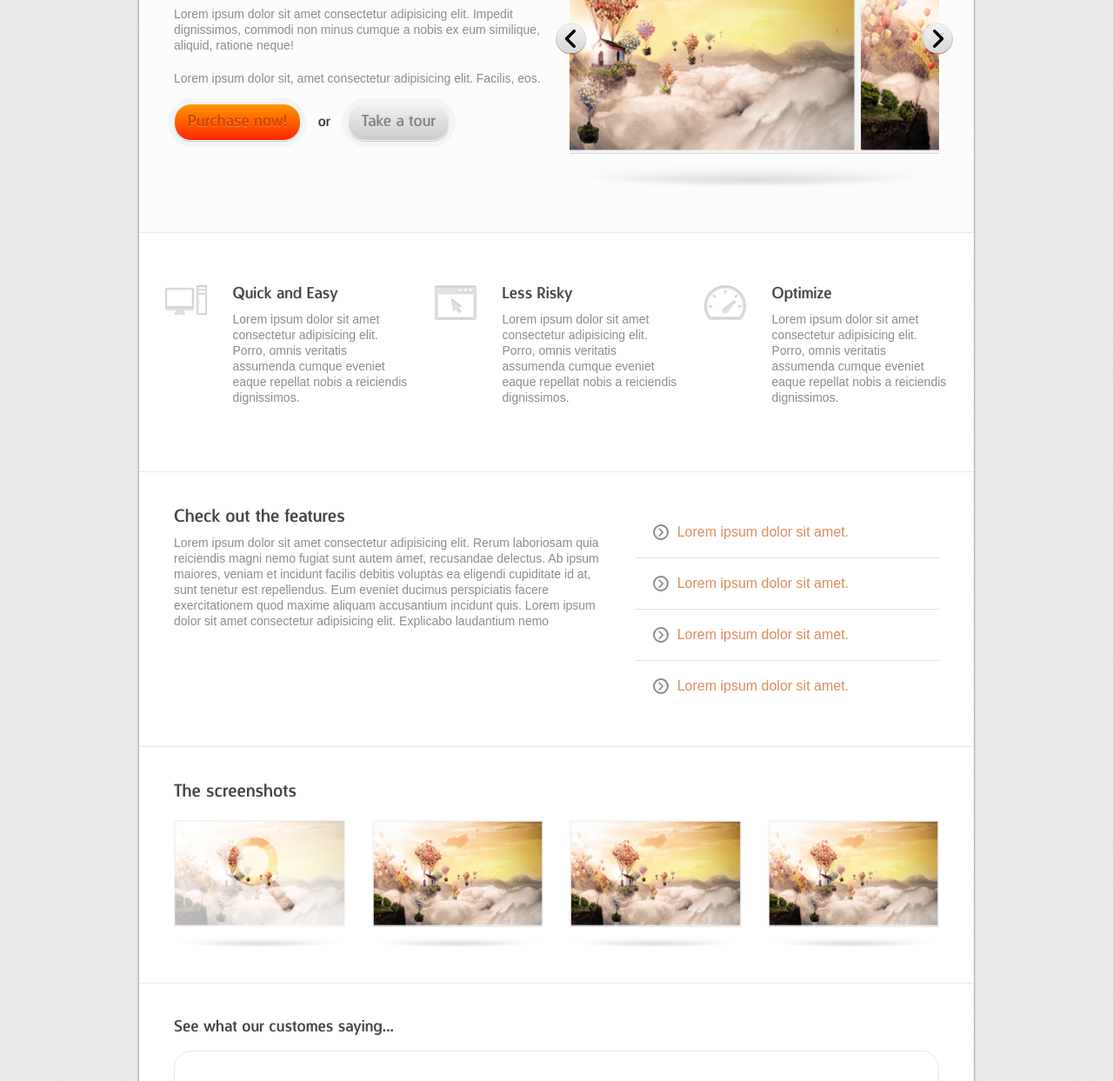
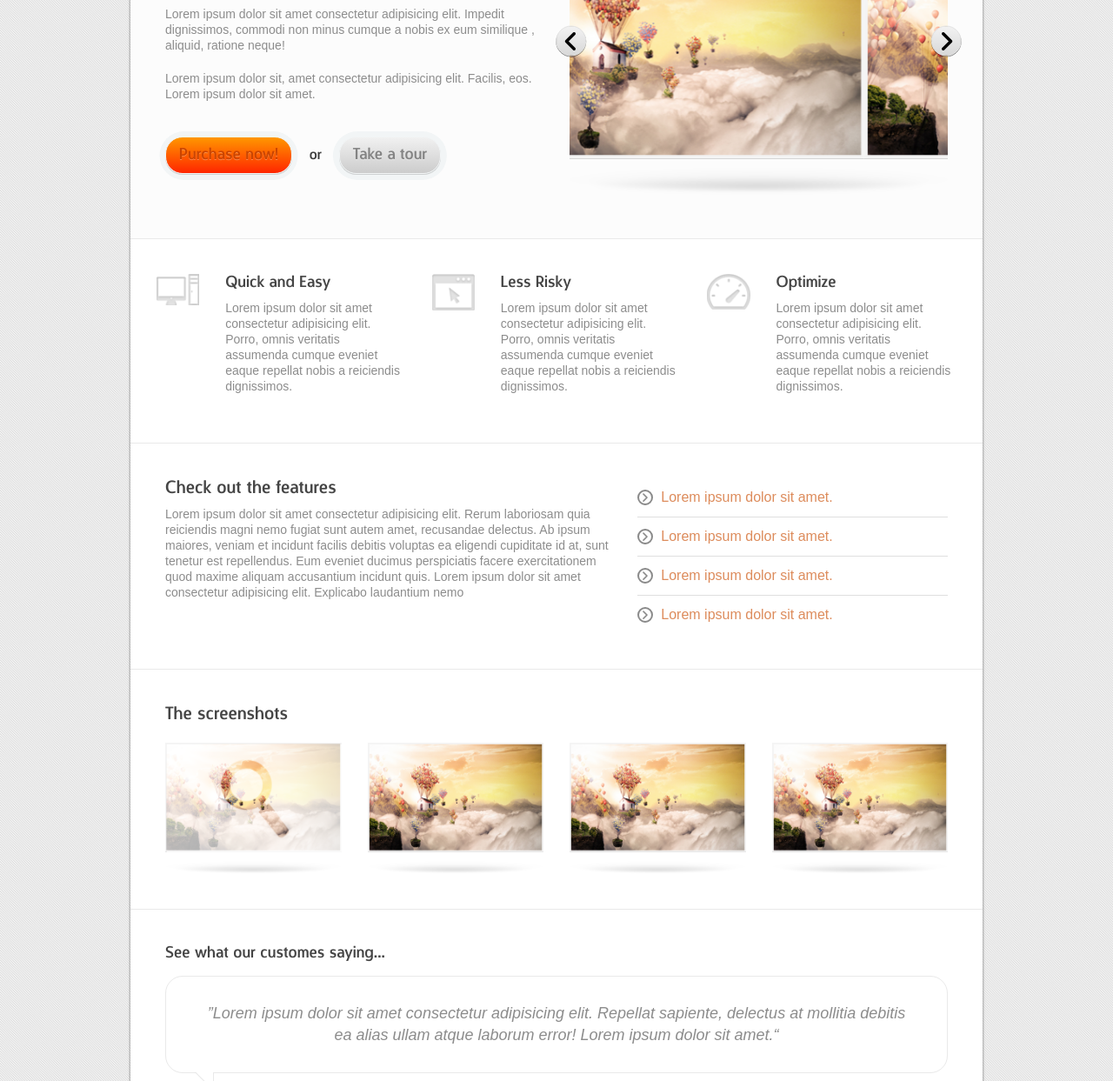
Before and after one commit to Pika0546/19120546-week3, a plain HTML site: page index.html in a window 1280 px wide. Shown: the part 242-1485 px from the top of the page at 87% size. Drawn offline with nearby package versions, Linux system fonts and the light colour scheme.

Commit message:
update size

```diff
--- a/index.html
+++ b/index.html
@@ -32,10 +32,13 @@
                 <div class="col">
                     <h1 class="header__title">The perfect way to convert your traffic into sales </h1>
                     <p class="header__paragraph paragraph">
-                        Lorem ipsum dolor sit amet consectetur adipisicing elit. Impedit dignissimos, commodi non minus cumque a nobis ex eum similique, aliquid, ratione neque!
+                        Lorem ipsum dolor sit amet consectetur adipisicing elit.
+                        Impedit dignissimos, commodi non minus cumque a nobis ex eum similique
+                        , aliquid, ratione neque!
                     </p>
                     <p class="header__paragraph paragraph">
-                        Lorem ipsum dolor sit, amet consectetur adipisicing elit. Facilis, eos.
+                        Lorem ipsum dolor sit, amet consectetur adipisicing elit.
+                        Facilis, eos. Lorem ipsum dolor sit amet.
                     </p>
                     <div class="header__buttons">
                         <button class="btn btn--orange">
--- a/style.css
+++ b/style.css
@@ -36,7 +36,7 @@ img{
 }
 
 .container-fluid{
-    width: 960px !important;
+    width: 980px !important;
     padding: 0;
     box-shadow: 0px 1px 0.5px rgba(0,0,0,0.15);
     border-radius: 5px;
@@ -154,11 +154,12 @@ img{
 }
 
 .header__paragraph{
-    margin: 20px 0;
+    margin-top: 20px;
+
 }
 
 .header__buttons{
-    margin-top: 5px;
+    margin-top: 40px;
 }
 
 .header__buttons > span{
@@ -221,7 +222,7 @@ img{
 
 .service{
     background: #fff;
-    padding: 60px 30px ;
+    padding: 40px 30px ;
     border-bottom: 1px solid #E9E9E9;
 }
 
@@ -245,6 +246,7 @@ img{
 
 
 .feature-item{
+   padding: 5px 0;
     cursor: pointer;
 }
 
@@ -314,11 +316,15 @@ img{
     font-style: italic;
     font-family: "Arial";
     text-align: center;
-    padding: 40px;
+    padding: 30px 40px;
     border: 1px solid #E9E9E9;
     border-radius: 20px;
     position: relative;
 
+}
+
+.testimonial-item__content p{
+    margin: 0;
 }
 
 .testimonial-item__content::after{
@@ -384,7 +390,6 @@ img{
 
 .prefooter-item__content{
     font-size: 12px;
-
 }
 
 
```
